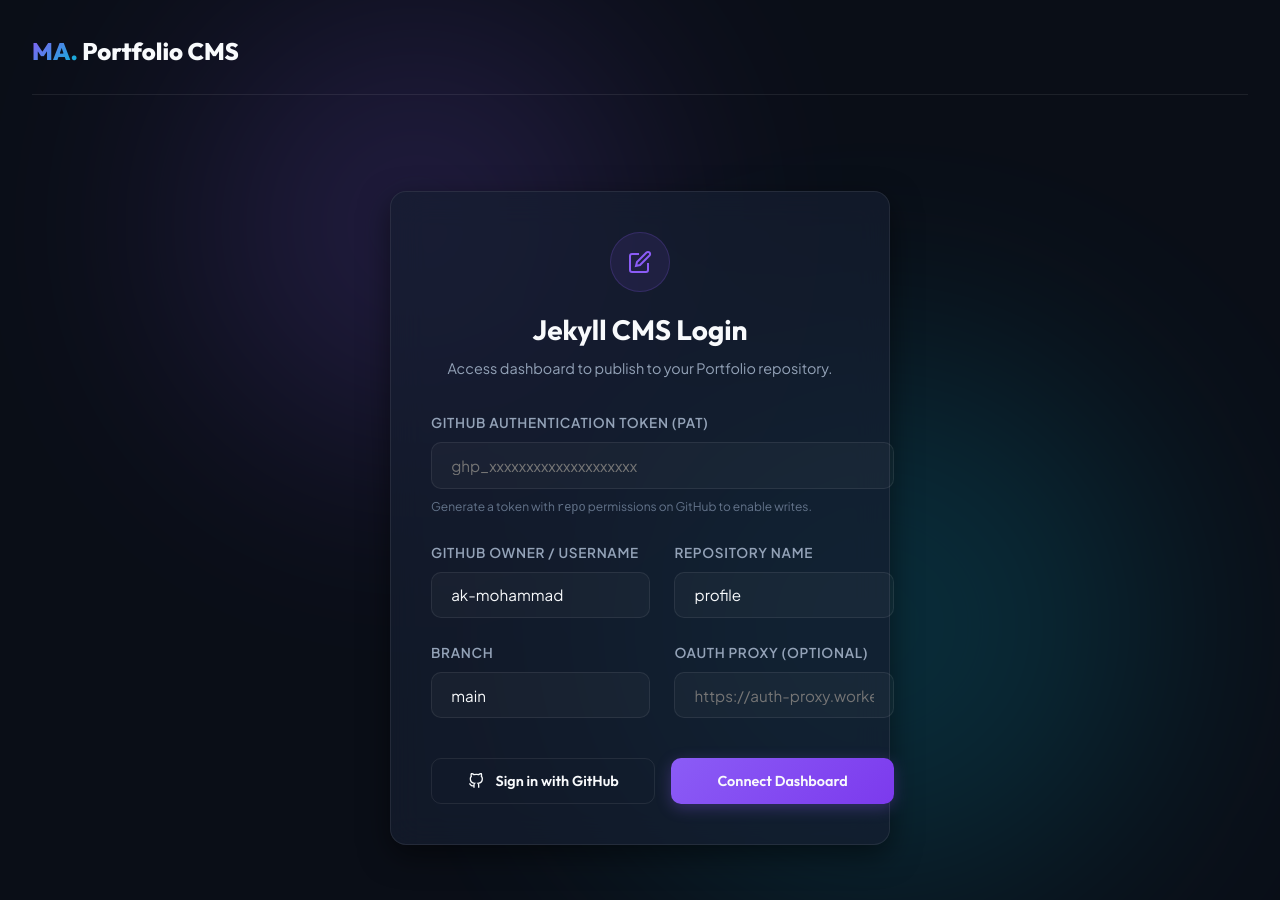
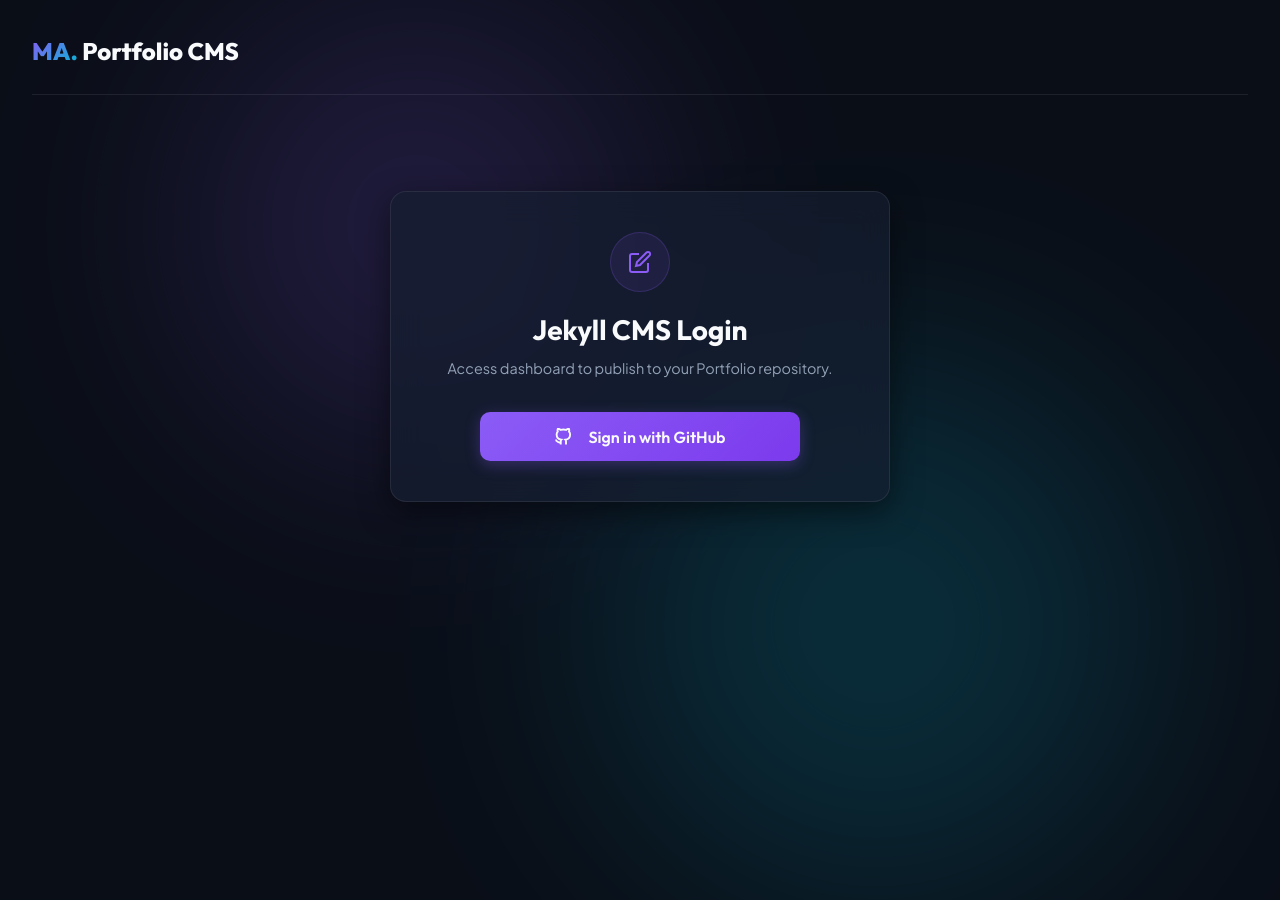
Before and after one commit to ak-mohammad/cms, a Jekyll site: the page built from index.html, in a window 1280 px wide. Built offline with Jekyll 4.4.1, drawn with Linux system fonts in a browser that asks for light colours.

Commit message:
chore: Simplify auth flow and update Client ID

```diff
--- a/assets/js/cms.js
+++ b/assets/js/cms.js
@@ -1,10 +1,10 @@
 // Portfolio CMS Scripting
 let state = {
   token: localStorage.getItem('cms2_token') || '',
-  username: localStorage.getItem('cms2_username') || 'ak-mohammad',
-  repo: localStorage.getItem('cms2_repo') || 'profile',
-  branch: localStorage.getItem('cms2_branch') || 'main',
-  proxyUrl: localStorage.getItem('cms2_proxy') || '',
+  username: 'ak-mohammad',
+  repo: 'profile',
+  branch: 'main',
+  proxyUrl: 'https://github-auth-proxy-org.zaidkhan137782.workers.dev',
   posts: [],
   editingPost: null,
   workflowInterval: null
@@ -18,9 +18,7 @@
 };
 
 const elements = {
-  btnShowConfig: document.getElementById('btn-show-config'),
   btnLogout: document.getElementById('btn-logout'),
-  formLogin: document.getElementById('form-login'),
   btnOAuthLogin: document.getElementById('btn-oauth-login'),
 
   btnNewPost: document.getElementById('btn-new-post'),
@@ -49,7 +47,6 @@
 // Startup
 window.addEventListener('DOMContentLoaded', async () => {
   setupEventListeners();
-  loadLoginFields();
 
   // Check URL parameters for OAuth authorization code redirect
   const params = new URLSearchParams(window.location.search);
@@ -59,7 +56,7 @@
     // Clear code from URL bar
     window.history.replaceState({}, document.title, window.location.pathname);
     await exchangeOAuthCode(code);
-  } else if (state.token && state.username && state.repo) {
+  } else if (state.token) {
     showPanel('dashboard');
     elements.btnLogout.classList.remove('hidden');
     await fetchPosts();
@@ -71,38 +68,16 @@
 });
 
 function setupEventListeners() {
-  // Navigation
-  elements.btnShowConfig.addEventListener('click', () => {
-    loadLoginFields();
-    showPanel('login');
-    elements.btnLogout.classList.add('hidden');
-  });
-
+  // Navigation & Logout
   elements.btnLogout.addEventListener('click', () => {
     if (confirm('Are you sure you want to log out?')) {
       logout();
     }
   });
 
-  // Login actions
-  elements.formLogin.addEventListener('submit', handleTokenLogin);
-
+  // OAuth Redirect
   elements.btnOAuthLogin.addEventListener('click', () => {
-    const proxy = document.getElementById('login-proxy').value.trim();
-    const username = document.getElementById('login-username').value.trim();
-    const repo = document.getElementById('login-repo').value.trim();
-
-    if (!proxy) {
-      showToast('OAuth login requires an exchange proxy URL configured in settings.', 'error');
-      return;
-    }
-
-    // Cache inputs before redirecting
-    localStorage.setItem('cms2_username', username);
-    localStorage.setItem('cms2_repo', repo);
-    localStorage.setItem('cms2_proxy', proxy);
-
-    const clientId = 'Ov23lissjbf3KA3blXGg'; // GitHub OAuth Client ID
+    const clientId = 'Ov23liMqFfd1qv8S2Ha5'; // Registered Client ID
     const redirectUri = window.location.href;
     window.location.href = `https://github.com/login/oauth/authorize?client_id=${clientId}&scope=repo&redirect_uri=${encodeURIComponent(redirectUri)}`;
   });
@@ -142,20 +117,6 @@
       panels[name].classList.add('hidden');
     }
   });
-
-  if (panelName === 'login') {
-    elements.btnShowConfig.classList.add('hidden');
-  } else {
-    elements.btnShowConfig.classList.remove('hidden');
-  }
-}
-
-function loadLoginFields() {
-  document.getElementById('login-token').value = state.token;
-  document.getElementById('login-username').value = state.username;
-  document.getElementById('login-repo').value = state.repo;
-  document.getElementById('login-branch').value = state.branch;
-  document.getElementById('login-proxy').value = state.proxyUrl;
 }
 
 function logout() {
@@ -167,63 +128,11 @@
   showPanel('login');
 }
 
-// Token connection
-async function handleTokenLogin(e) {
-  e.preventDefault();
-
-  const token = document.getElementById('login-token').value.trim();
-  const username = document.getElementById('login-username').value.trim();
-  const repo = document.getElementById('login-repo').value.trim();
-  const branch = document.getElementById('login-branch').value.trim() || 'main';
-  const proxy = document.getElementById('login-proxy').value.trim();
-
-  showToast('Connecting to GitHub repository...', 'info');
-  try {
-    const res = await fetch(`https://api.github.com/repos/${username}/${repo}`, {
-      headers: {
-        'Authorization': `token ${token}`,
-        'Accept': 'application/vnd.github.v3+json'
-      }
-    });
-
-    if (!res.ok) throw new Error(`HTTP ${res.status}: Repository not accessible.`);
-
-    // Save to state
-    state.token = token;
-    state.username = username;
-    state.repo = repo;
-    state.branch = branch;
-    state.proxyUrl = proxy;
-
-    // Save to localStorage
-    localStorage.setItem('cms2_token', token);
-    localStorage.setItem('cms2_username', username);
-    localStorage.setItem('cms2_repo', repo);
-    localStorage.setItem('cms2_branch', branch);
-    localStorage.setItem('cms2_proxy', proxy);
-
-    showToast('Login validated successfully!', 'success');
-    showPanel('dashboard');
-    elements.btnLogout.classList.remove('hidden');
-    await fetchPosts();
-    startMonitoringWorkflow();
-  } catch (err) {
-    showToast(`Access error: ${err.message}`, 'error');
-  }
-}
-
 // OAuth Code exchange via Proxy Worker
 async function exchangeOAuthCode(code) {
-  const proxy = state.proxyUrl || localStorage.getItem('cms2_proxy');
-  if (!proxy) {
-    showToast('OAuth Proxy URL is missing. Paste your PAT in the form directly.', 'error');
-    showPanel('login');
-    return;
-  }
-
   showToast('Completing authorization...', 'info');
   try {
-    const res = await fetch(proxy, {
+    const res = await fetch(state.proxyUrl, {
       method: 'POST',
       headers: { 'Content-Type': 'application/json' },
       body: JSON.stringify({ code })
@@ -234,10 +143,6 @@
 
     state.token = data.access_token;
     localStorage.setItem('cms2_token', state.token);
-
-    // Load rest of state
-    state.username = localStorage.getItem('cms2_username') || 'ak-mohammad';
-    state.repo = localStorage.getItem('cms2_repo') || 'profile';
 
     showToast('Signed in with GitHub!', 'success');
     showPanel('dashboard');
--- a/index.html
+++ b/index.html
@@ -13,45 +13,12 @@
     <p style="color: var(--text-secondary); font-size: 0.9rem;">Access dashboard to publish to your Portfolio repository.</p>
   </div>
 
-  <form id="form-login" class="form-grid" style="max-width: 100%;">
-    <div class="form-group">
-      <label for="login-token">GitHub Authentication Token (PAT)</label>
-      <input type="password" id="login-token" class="form-control" placeholder="ghp_xxxxxxxxxxxxxxxxxxxx" required>
-      <small style="color: var(--text-muted); font-size: 0.75rem;">
-        Generate a token with <code>repo</code> permissions on GitHub to enable writes.
-      </small>
-    </div>
-
-    <div class="form-row">
-      <div class="form-group">
-        <label for="login-username">GitHub Owner / Username</label>
-        <input type="text" id="login-username" class="form-control" value="ak-mohammad" required>
-      </div>
-      <div class="form-group">
-        <label for="login-repo">Repository Name</label>
-        <input type="text" id="login-repo" class="form-control" value="profile" required>
-      </div>
-    </div>
-
-    <div class="form-row">
-      <div class="form-group">
-        <label for="login-branch">Branch</label>
-        <input type="text" id="login-branch" class="form-control" value="main" required>
-      </div>
-      <div class="form-group">
-        <label for="login-proxy">OAuth Proxy (Optional)</label>
-        <input type="text" id="login-proxy" class="form-control" placeholder="https://auth-proxy.workers.dev">
-      </div>
-    </div>
-
-    <div style="display: flex; gap: 1rem; margin-top: 1rem;">
-      <button type="button" id="btn-oauth-login" class="btn btn-secondary" style="flex: 1;">
-        <svg width="16" height="16" viewBox="0 0 24 24" fill="none" stroke="currentColor" stroke-width="2" style="margin-right: 0.25rem;"><path d="M9 19c-5 1.5-5-2.5-7-3m14 6v-3.87a3.37 3.37 0 0 0-.94-2.61c3.14-.35 6.44-1.54 6.44-7A5.44 5.44 0 0 0 20 4.77 5.07 5.07 0 0 0 19.91 1S18.73.65 16 2.48a13.38 13.38 0 0 0-7 0C6.27.65 5.09 1 5.09 1A5.07 5.07 0 0 0 5 4.77a5.44 5.44 0 0 0-1.5 3.78c0 5.42 3.3 6.61 6.44 7A3.37 3.37 0 0 0 9 18.13V22"></path></svg>
-        Sign in with GitHub
-      </button>
-      <button type="submit" class="btn btn-primary" style="flex: 1;">Connect Dashboard</button>
-    </div>
-  </form>
+  <div style="display: flex; justify-content: center; margin-top: 1rem;">
+    <button type="button" id="btn-oauth-login" class="btn btn-primary" style="width: 100%; max-width: 320px; font-size: 1rem; padding: 0.9rem 1.8rem;">
+      <svg width="18" height="18" viewBox="0 0 24 24" fill="none" stroke="currentColor" stroke-width="2.5" style="margin-right: 0.5rem;"><path d="M9 19c-5 1.5-5-2.5-7-3m14 6v-3.87a3.37 3.37 0 0 0-.94-2.61c3.14-.35 6.44-1.54 6.44-7A5.44 5.44 0 0 0 20 4.77 5.07 5.07 0 0 0 19.91 1S18.73.65 16 2.48a13.38 13.38 0 0 0-7 0C6.27.65 5.09 1 5.09 1A5.07 5.07 0 0 0 5 4.77a5.44 5.44 0 0 0-1.5 3.78c0 5.42 3.3 6.61 6.44 7A3.37 3.37 0 0 0 9 18.13V22"></path></svg>
+      Sign in with GitHub
+    </button>
+  </div>
 </section>
 
 <!-- View 2: Posts Dashboard -->
```
Also changed, not shown: README.md.
